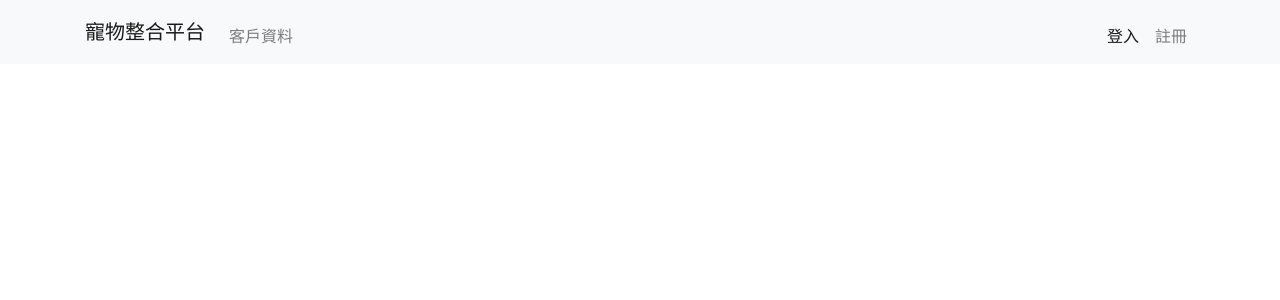
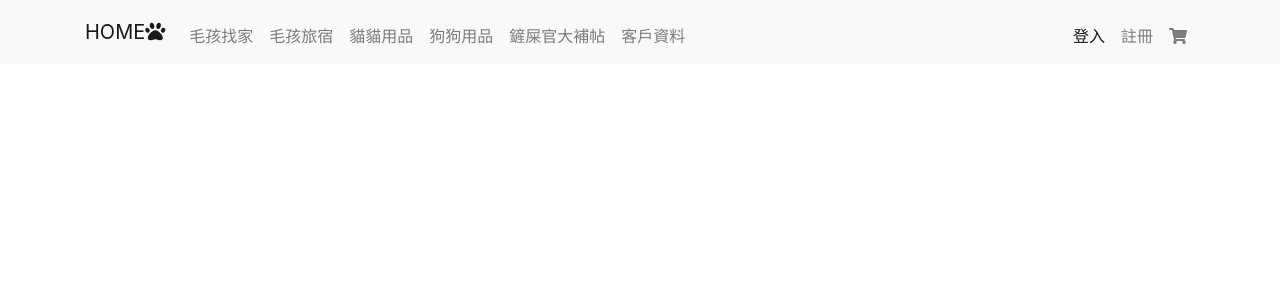
Before and after one commit to sharonttop/pet-platform, a PHP site: page /index_.php in a window 1280 px wide. Shown: the top 300 px of the page. Run offline with PHP 8.4, Linux system fonts and the light colour scheme; some libraries are stand-ins or nearby versions.

Commit message:
整合組長的navbar

```diff
--- a/proj/partials/navbar.php
+++ b/proj/partials/navbar.php
@@ -1,18 +1,31 @@
 <nav class="navbar navbar-expand-lg navbar-light bg-light">
   <div class="container">
-    <a class="navbar-brand" href="#">寵物整合平台</a>
+         <a class="navbar-brand" href="index_.php">HOME<i class="fas fa-paw"></i></a>
         <button class="navbar-toggler" type="button" data-toggle="collapse" data-target="#navbarSupportedContent" aria-controls="navbarSupportedContent" aria-expanded="false" aria-label="Toggle navigation">
         <span class="navbar-toggler-icon"></span>
         </button>
 
-
         <div class="collapse navbar-collapse mt-2" id="navbarSupportedContent">
             <ul class="navbar-nav mr-auto">
+                    <li class="nav-item">
+                        <a class="nav-link" href="#">毛孩找家</a>
+                    </li>
+                    <li class="nav-item">
+                        <a class="nav-link" href="#">毛孩旅宿</a>
+                    </li>
+                    <li class="nav-item">
+                        <a class="nav-link" href="#">貓貓用品</a>
+                    </li>
+                    <li class="nav-item">
+                        <a class="nav-link" href="#">狗狗用品</a>
+                    </li>
+                    <li class="nav-item">
+                        <a class="nav-link" href="article-list.php">鏟屎官大補帖</a>
+                    </li>
                     <li class="nav-item">
                         <a class="nav-link" href="customers-list.php">客戶資料</a>
                     </li>
             </ul>
-
 
             <ul class="navbar-nav">
                 <?php if(isset($_SESSION['user'])): ?>
@@ -40,8 +53,11 @@
                         <a class="nav-link" href="member-insert.php">註冊</a>
                     </li>
                 <?php endif; ?>
+                    <li class="nav-item">
+                        <a class="nav-link" href="#"><i class="fas fa-shopping-cart"></i></a>
+                    </li>
             </ul>
 
         </div>
-  </div>
+
 </nav>
```
Lines whose indentation alone changed are shown as unchanged.
